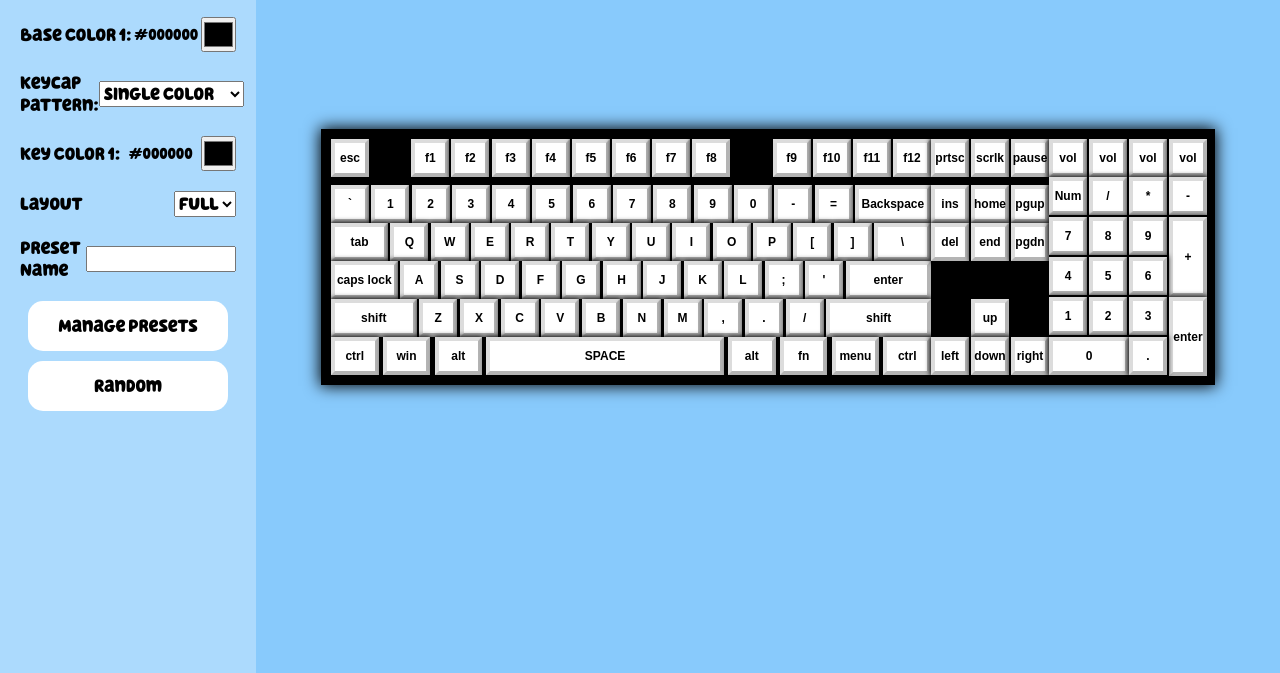
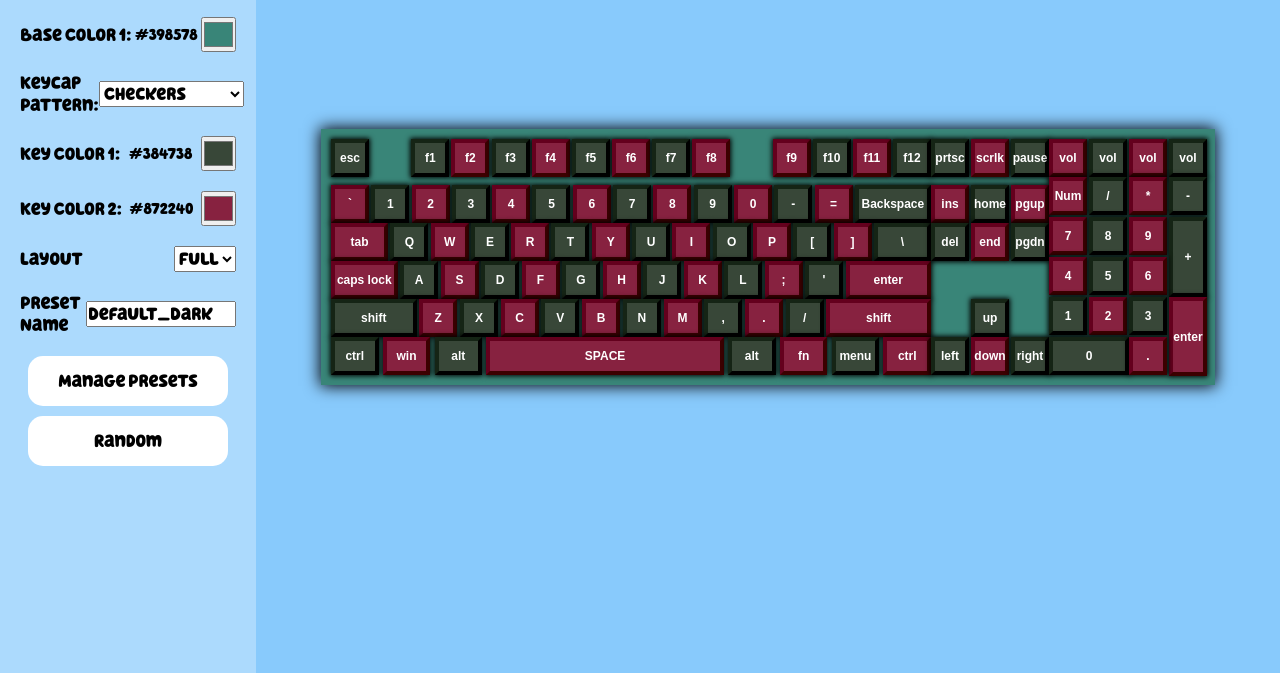
Before and after one commit to AbdelrahmanAbuessa/KeyboardCustomization, a plain HTML site: page index.html in a window 1280 px wide. Both pictures are taken after a click on the element "Random". Shown: the part 127-800 px from the top of the page. Drawn offline with Linux system fonts and the light colour scheme.

Commit message:
Add files via upload

```diff
--- a/script.js
+++ b/script.js
@@ -41,6 +41,79 @@ let layout;
 let preset_name;
 
 let all_presets = [];
+
+let Default_Dark_Preset = new Object({
+    name_preset: "Default_Dark",
+    base_pattern_preset: "single-color",
+    key_pattern_preset: "opt-key",
+    base_color_1_preset: "#000000",
+    base_color_2_preset: "#000000",
+    key_color_1_preset: "#ffffff",
+    key_color_2_preset: "#1a1a1a",
+    layout_preset: "full",
+})
+
+let Default_Light_Preset = new Object({
+    name_preset: "Default_Light",
+    base_pattern_preset: "single-color",
+    key_pattern_preset: "opt-key",
+    base_color_1_preset: "#ffffff",
+    base_color_2_preset: "#000000",
+    key_color_1_preset: "#ffffff",
+    key_color_2_preset: "#d0ccc0",
+    layout_preset: "full",
+})
+
+let Full_Dark_Preset = new Object({
+    name_preset: "Full_Dark",
+    base_pattern_preset: "single-color",
+    key_pattern_preset: "single-key",
+    base_color_1_preset: "#000000",
+    base_color_2_preset: "#000000",
+    key_color_1_preset: "#1a1a1a",
+    key_color_2_preset: "#000000",
+    layout_preset: "full",
+})
+
+let Full_Light_Preset = new Object({
+    name_preset: "Full_Light",
+    base_pattern_preset: "single-color",
+    key_pattern_preset: "single-key",
+    base_color_1_preset: "#ffffff",
+    base_color_2_preset: "#000000",
+    key_color_1_preset: "#d0ccc0",
+    key_color_2_preset: "#000000",
+    layout_preset: "full",
+})
+
+let Gray_Preset = new Object({
+    name_preset: "Gray",
+    base_pattern_preset: "single-color",
+    key_pattern_preset: "single-key",
+    base_color_1_preset: "#373534",
+    base_color_2_preset: "#000000",
+    key_color_1_preset: "#96938E",
+    key_color_2_preset: "#000000",
+    layout_preset: "full",
+})
+
+let Satan_Preset = new Object({
+    name_preset: "Satanic",
+    base_pattern_preset: "single-color",
+    key_pattern_preset: "single-key",
+    base_color_1_preset: "#ff0000",
+    base_color_2_preset: "#000000",
+    key_color_1_preset: "#C9282D",
+    key_color_2_preset: "#000000",
+    layout_preset: "full",
+})
+
+all_presets.push(Default_Dark_Preset);
+all_presets.push(Default_Light_Preset);
+all_presets.push(Full_Dark_Preset);
+all_presets.push(Full_Light_Preset);
+all_presets.push(Gray_Preset);
+all_presets.push(Satan_Preset);
 
 let tkl_group = document.getElementById("tkl");
 let function_row = document.getElementById("f69");
@@ -270,10 +343,85 @@ document.addEventListener("click", function (e) {
         presets_settings.setAttribute("hidden", "true");
     } else if (targetElement.id === "load") {
         loadPreset(selected_preset);
+    } else if (targetElement.id === "random") {
+        randomize();
     } else if (targetElement.getAttribute("type") === "radio") {
         selected_preset = targetElement.id - 1;
     }
 })
+
+let random;
+
+function randomize() {
+    if (Math.round(Math.random()) === 0) {
+        base_pattern = "single-color";
+        base_pattern_menu.value = "single-color";
+    } else {
+        base_pattern = "gradient-color";
+        base_pattern_menu.value = "gradient-color";
+    }
+
+    random = Math.floor(Math.random() * 100);
+    if (random < 25) {
+        key_pattern = "single-key";
+        key_pattern_menu.value = "single-key";
+    } else if (random >= 25 && random < 50) {
+        key_pattern = "checkers-key";
+        key_pattern_menu.value = "checkers-key";
+    } else if (random >= 50 && random < 75) {
+        key_pattern = "wasd-key";
+        key_pattern_menu.value = "wasd-key";
+    } else if (random >= 75 && random <= 100) {
+        key_pattern = "opt-key";
+        key_pattern_menu.value = "opt-key";
+    }
+
+    random = Math.floor(Math.random() * 1000000);
+    base_color_1 = `#${random}`;
+    base_color_1_txt.innerText = `#${random}`;
+    base_color_1_select.value = `#${random}`;
+
+    random = Math.floor(Math.random() * 1000000);
+    base_color_2 = `#${random}`;
+    base_color_2_txt.innerText = `#${random}`;
+    base_color_2_select.value = `#${random}`;
+
+    random = Math.floor(Math.random() * 1000000);
+    key_color_1 = `#${random}`;
+    key_color_1_txt.innerText = `#${random}`;
+    key_color_1_select.value = `#${random}`;
+
+    random = Math.floor(Math.random() * 1000000);
+    key_color_2 = `#${random}`;
+    key_color_2_txt.innerText = `#${random}`;
+    key_color_2_select.value = `#${random}`;
+
+    random = Math.floor(Math.random() * 9);
+    if (random < 3) {
+        layout = "full";
+        layout_select.value = "full";
+    } else if (random >= 3 && random < 6) {
+        layout = "TKL";
+        layout_select.value = "TKL";
+    } else if (random >= 6 && random <= 9) {
+        layout = "60%";
+        layout_select.value = "60%";
+    }
+
+    if (base_pattern === "single-color") {
+        base_color_2_group.style.display = "none";
+    } else {
+        base_color_2_group.style.display = "flex";
+    }
+    if (key_pattern === "single-key") {
+        key_color_2_group.style.display = "none";
+    } else {
+        key_color_2_group.style.display = "flex";
+    }
+    updateBaseColor(base_color_1, base_color_2, base_pattern);
+    updateKeyColor(key_color_1, key_color_2, key_pattern);
+    editKeyboardLayout(layout);
+}
 
 function displayPresets() {
     preset_list_menu.innerHTML = "";
@@ -331,16 +479,16 @@ function loadPreset(id) {
         key_pattern = all_presets[id].key_pattern_preset;
         key_pattern_menu.value = all_presets[id].key_pattern_preset;
         base_color_1 = all_presets[id].base_color_1_preset;
-        base_color_1_txt.value = all_presets[id].base_color_1_preset;
+        base_color_1_txt.innerText = all_presets[id].base_color_1_preset;
         base_color_1_select.value = all_presets[id].base_color_1_preset;
         base_color_2 = all_presets[id].base_color_2_preset;
-        base_color_2_txt.value = all_presets[id].base_color_2_preset;
+        base_color_2_txt.innerText = all_presets[id].base_color_2_preset;
         base_color_2_select.value = all_presets[id].base_color_2_preset;
         key_color_1 = all_presets[id].key_color_1_preset;
-        key_color_1_txt.value = all_presets[id].key_color_1_preset;
+        key_color_1_txt.innerText = all_presets[id].key_color_1_preset;
         key_color_1_select.value = all_presets[id].key_color_1_preset;
         key_color_2 = all_presets[id].key_color_2_preset;
-        key_color_2_txt.value = all_presets[id].key_color_2_preset;
+        key_color_2_txt.innerText = all_presets[id].key_color_2_preset;
         key_color_2_select.value = all_presets[id].key_color_2_preset;
         layout = all_presets[id].layout_preset;
         layout_select.value = all_presets[id].layout_preset;
@@ -359,3 +507,5 @@ function loadPreset(id) {
         editKeyboardLayout(layout);
     }
 }
+
+loadPreset(0);
```
Also changed, not shown: index.html (+0 -11 lines).
